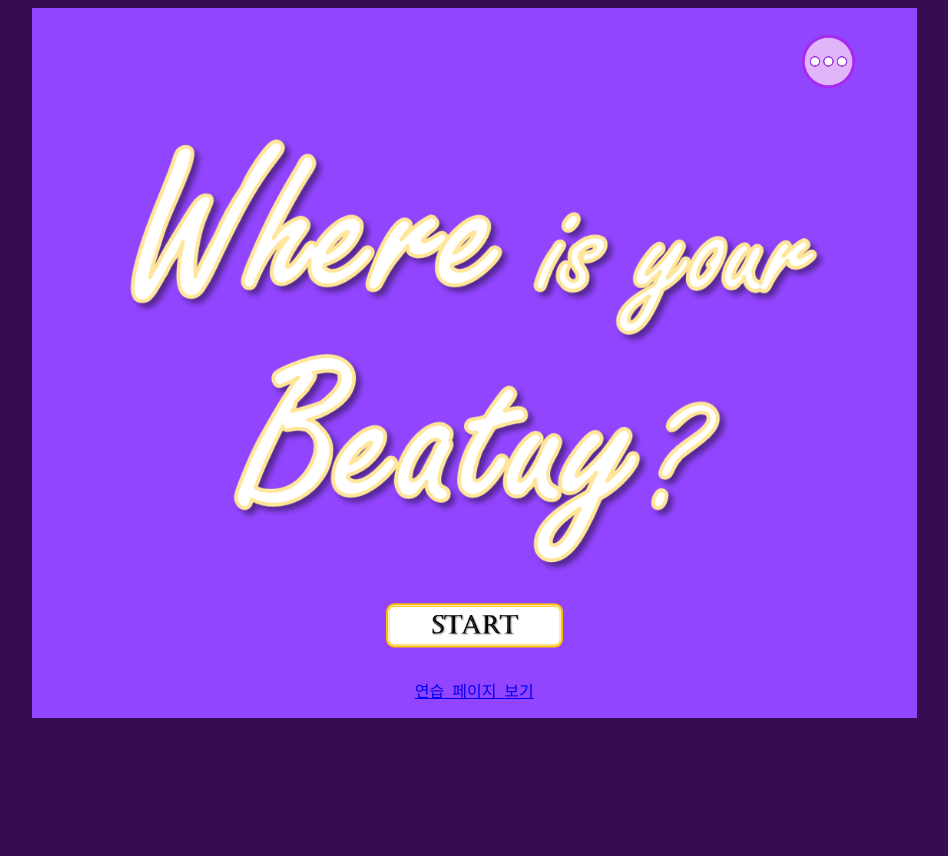
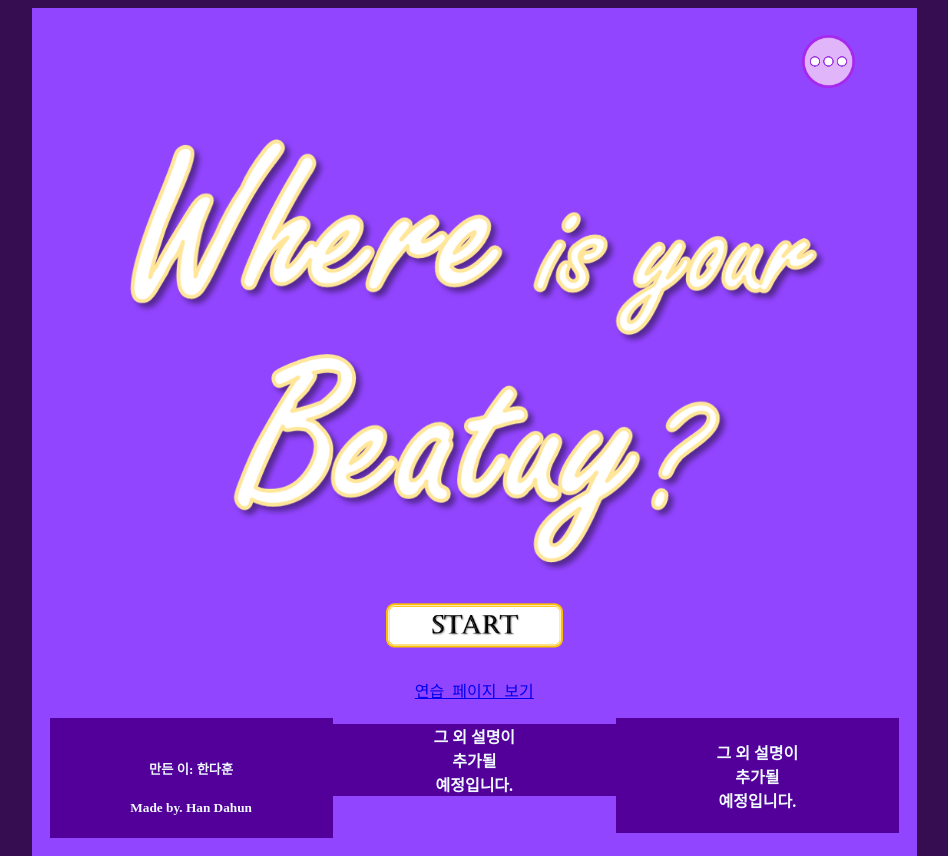
Before and after one commit to allhoon18/project1, a plain HTML site: page index.html in a window 1280 px wide. Shown: the whole page, without its empty margins (191-1139 px from the left). Before the commit the page ends 800 px from the top, so only its background shows below. Drawn offline with Linux system fonts and the light colour scheme.

Commit message:
0.0.9.ver

```diff
--- a/index.html
+++ b/index.html
@@ -30,6 +30,33 @@
 		width: 40%;
 		height: auto;
 	}
+	#bottom_1{
+		background-color:#520099;
+		color:aliceblue;
+		width: 32%;
+		height: 50%;
+		margin-left: 2%;
+		margin-bottom: 2%;
+		float: left;
+	}
+	#bottom_3{
+		background-color: #520099;
+		color:aliceblue;
+		width: 32%;
+		height: 20%;
+		margin-right: 2%;
+		margin-bottom: 2%;
+		float: right;
+	}
+	#bottom_2{
+		background-color: #520099;
+		color:aliceblue;
+		width: 32%;
+		height: auto;
+		margin-right: 34%;
+		margin-left: auto;
+		margin-bottom: 2%;
+	}
 </style>
 </head>
 
@@ -43,11 +70,35 @@
 	<img src ="../project1/img/title.png" height="auto" width="80%" alt="title"/>
 	</div>
 
-	<div id ="start_button"><a href="../project1/page1/prolog_1.html"><img src ="../project1/img/start_button.png" alt="button" width="50%" height="auto" /></a></div>
+	<div id ="start_button">
+		<a href="../project1/page1/pr-log_1.html"><img src ="../project1/img/start_button.png" alt="button" width="50%" height="auto" /></a></div>
 
 	<p>
 	<a href="./page1/practice.html">연습_페이지_보기</a>
 	</p>
+
+	<div id = "bottom_1">
+	<br>
+	<h5>만든 이: 한다훈</h5>
+	<h5>Made by. Han Dahun</h5>
+	</div>
+
+	<div id = "bottom_3">
+	<h4>그 외 설명이
+	<br>
+	추가될
+	<br>
+	예정입니다.</h4>
+	</div>
+
+	<div id = "bottom_2">
+	<h4>그 외 설명이
+	<br>
+	추가될
+	<br>
+	예정입니다.</h4>
+	</div>
+
 	</div>
 
 </body>
```
Also changed, not shown: page1/prolog_1.html (added, +10 -0 lines).
